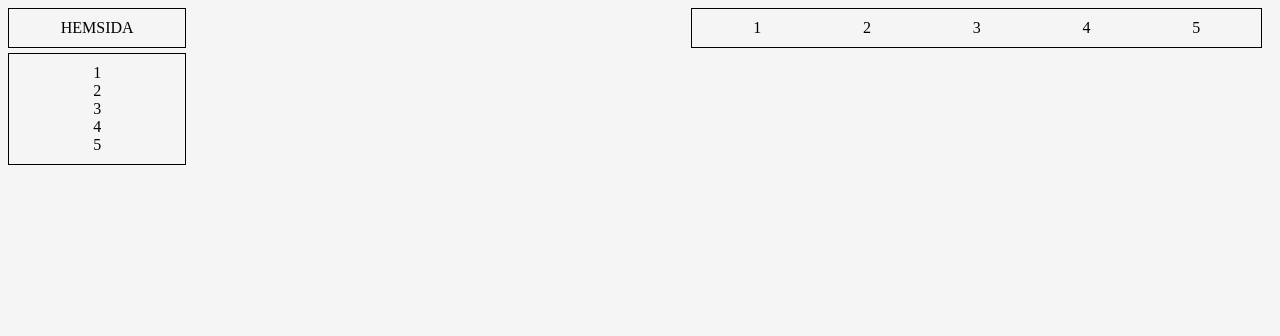
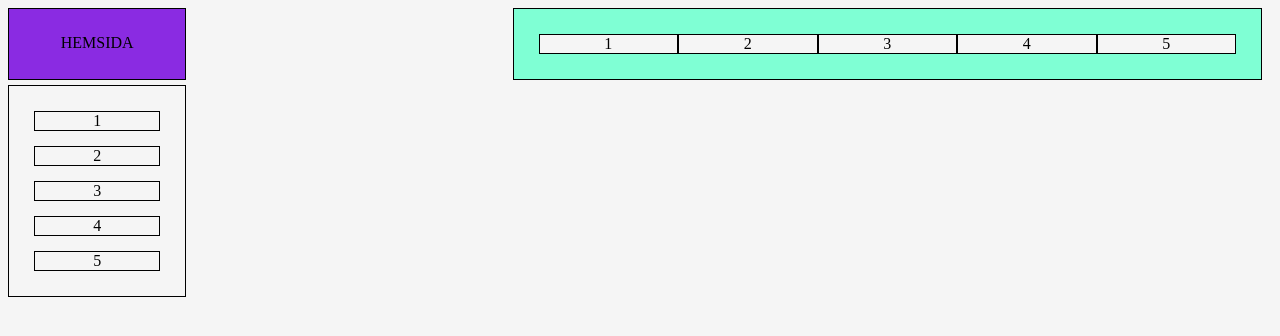
Before and after one commit to EdvinEEDAT23/Hemsida, a plain HTML site: page index.html in a window 1280 px wide. Drawn offline with Linux system fonts and the light colour scheme.

Commit message:
toppmeny progress

```diff
--- a/index.css
+++ b/index.css
@@ -6,7 +6,6 @@ body {
     display: grid;
     grid-template-columns: 1fr 6fr;
     gap: 5px;
-
     margin-left: -10px;
     margin-top: -10px;
     padding: 10px;
@@ -14,13 +13,33 @@ body {
 
 #huvud > div {
     border: 1px solid black;
-    padding: 10px;
+    padding: 25px;
     text-align: center;
 }
 
 #toppmeny {
     display: grid;
     grid-template-columns: 1fr 1fr 1fr 1fr 1fr;
-    margin-left: 500px;
+    margin-left: 30%;
+    background-color: aquamarine;
+}
+
+#toppmeny > div {
+    border: 1px solid black;
+    background-color: whitesmoke;
+}
+
+.toppbar {
+    background-color: blueviolet;
+}
+
+#sidebar {
+    display: grid;
+    grid-template-columns: 1fr;
+    gap: 15px;
+    text-align: center;
+}
+
+#sidebar > div {
     border: 1px solid black;
 }
--- a/index.html
+++ b/index.html
@@ -11,8 +11,8 @@
 </head>
     <body>
         <div id="huvud">
-            <div>HEMSIDA</div>
-            <div id="toppmeny">
+            <div class="toppbar">HEMSIDA</div>
+            <div id="toppmeny" class="toppbar">
                 <div>1</div>
                 <div>2</div>
                 <div>3</div>
@@ -27,5 +27,6 @@
                 <div>5</div>
             </div>
         </div>
+
     </body>
 </html>
```
